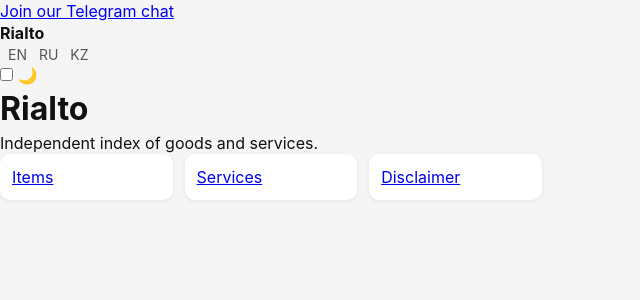
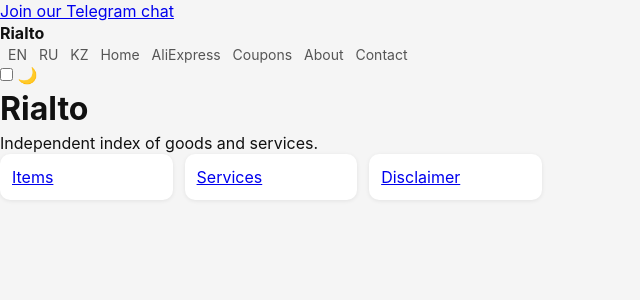
Before and after one commit to StewartArbor/rialto, a Jekyll site: the page built from index.html, in a window 1280 px wide. Shown: the top 300 px of the page, without its empty margins (0-640 px from the left). Built offline with Jekyll 4.4.1, drawn with Linux system fonts in a browser that asks for light colours.

Commit message:
Update default.html

```diff
--- a/_layouts/default.html
+++ b/_layouts/default.html
@@ -52,6 +52,11 @@ toggle.onclick = () => {
      class="{% if page.lang == 'kk' %}active{% endif %}">
     KZ
   </a>
+  <a href="/">Home</a>
+  <a href="/en/aliexpress.html">AliExpress</a>
+  <a href="/en/coupons.html">Coupons</a>
+  <a href="/about.html">About</a>
+  <a href="/contact.html">Contact</a>
 </nav>
 
 <input type="checkbox" id="theme-toggle">
```
